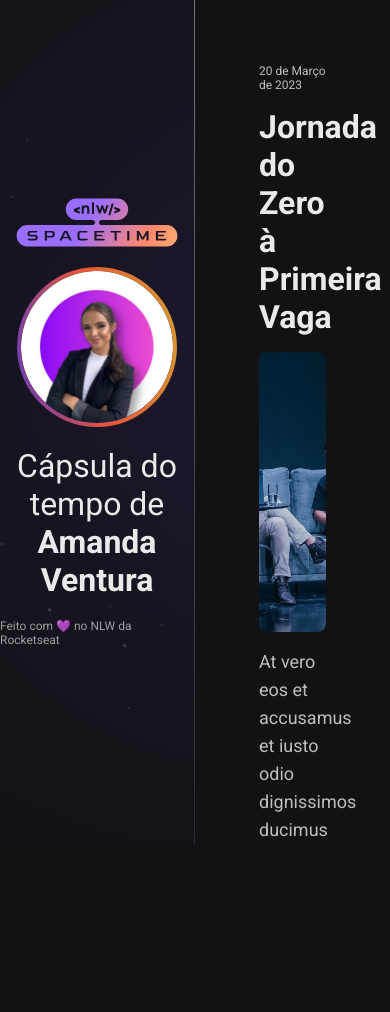
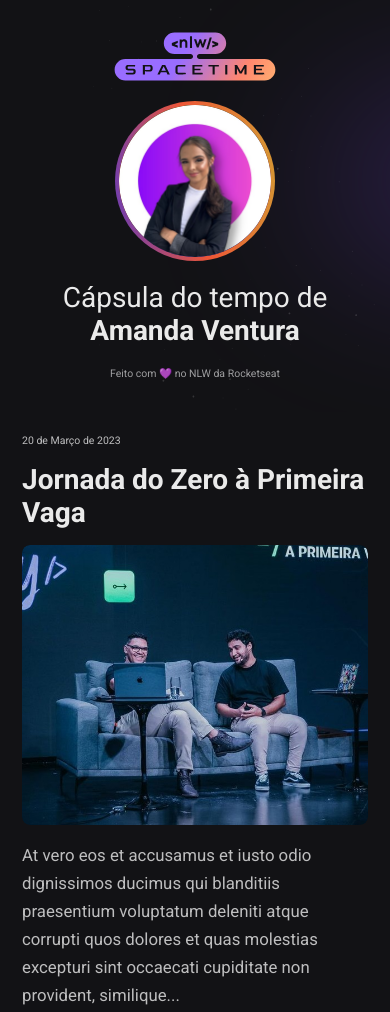
Before and after one commit to amandalventura/nlw_spacetime, a plain HTML site: page index.html in a window 390 px wide. Shown: the top 1012 px of the page. Before the commit the page ends 844 px from the top, so only its background shows below. Drawn offline with Linux system fonts and the light colour scheme.

Commit message:
Inserting Responsive Layout

```diff
--- a/styles.css
+++ b/styles.css
@@ -5,7 +5,7 @@
 }
 
 :root {
-  font-size: 62.5%;
+  font-size: 16px;
 }
 
 ::-webkit-scrollbar {
@@ -62,11 +62,11 @@ nav {
 
 .memory small {
   color: #BEBEBF;
-  font-size: 1.2rem;
+  font-size: 0.75rem;
 }
 
 .memory h1 {
-  font-size: 3.2rem;
+  font-size: 2rem;
   color: #EAEAEA;
 }
 
@@ -91,7 +91,7 @@ nav {
 }
 
 .memory p {
-  font-size: 1.8rem;
+  font-size: 1.2rem;
   color: #BEBEBF;
   line-height: 28px;
 }
@@ -128,11 +128,35 @@ aside img:nth-child(2) {
 }
 
 aside p {
-  font-size: 3.2rem;
+  font-size: 2rem;
   text-align: center;
 }
 
 aside span {
-  font-size: 1.2rem;
+  font-size: 0.75rem;
   color: #9e9ea0;
 }
+
+@media (max-width: 768px) {
+  :root {
+    font-size: 14px;
+  }
+
+  body {
+    grid-template-columns: 1fr;
+    grid-template-rows: 0.2fr 0.8fr;
+    grid-template-areas:
+    "profile"
+    "timeline";
+  }
+
+  aside {
+    border-right: none;
+    padding: 32px 12px;
+  }
+
+  nav {
+    overflow-y: visible;
+    padding: 22px;
+  }
+}
```
